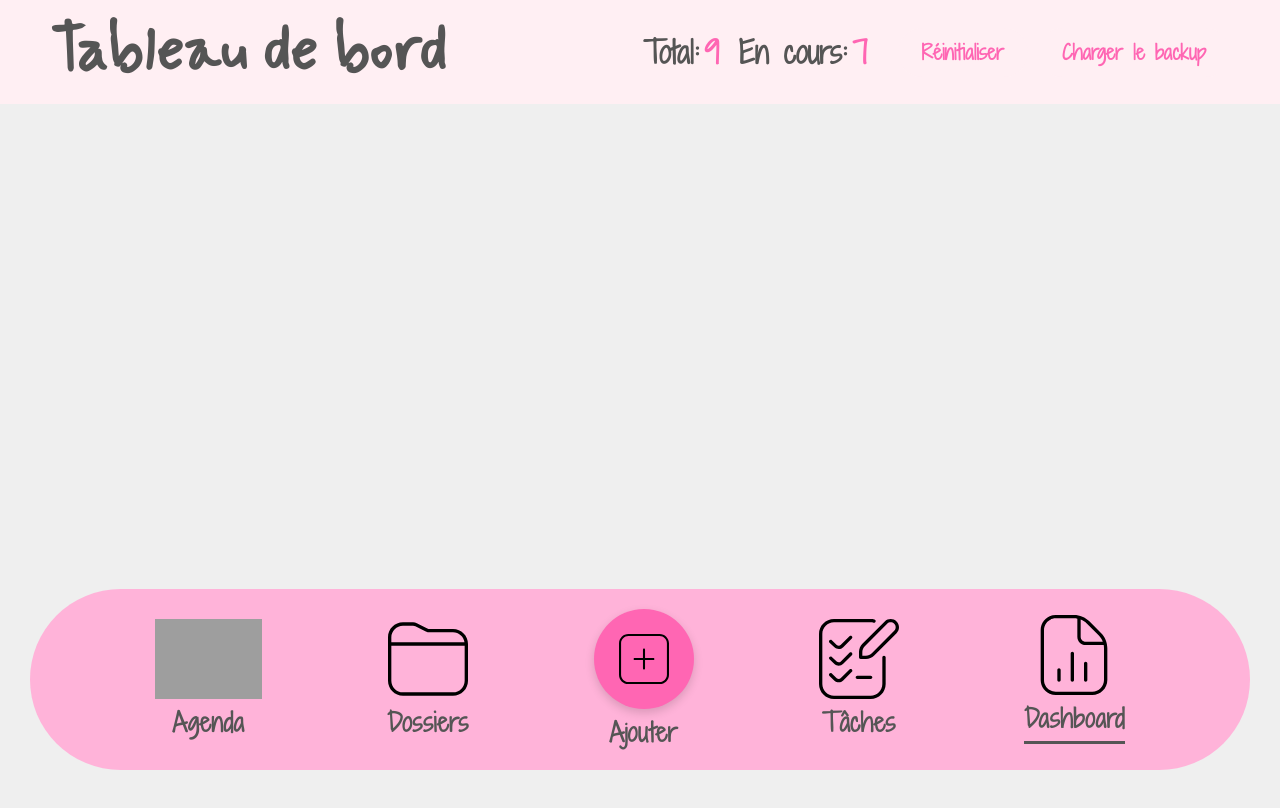
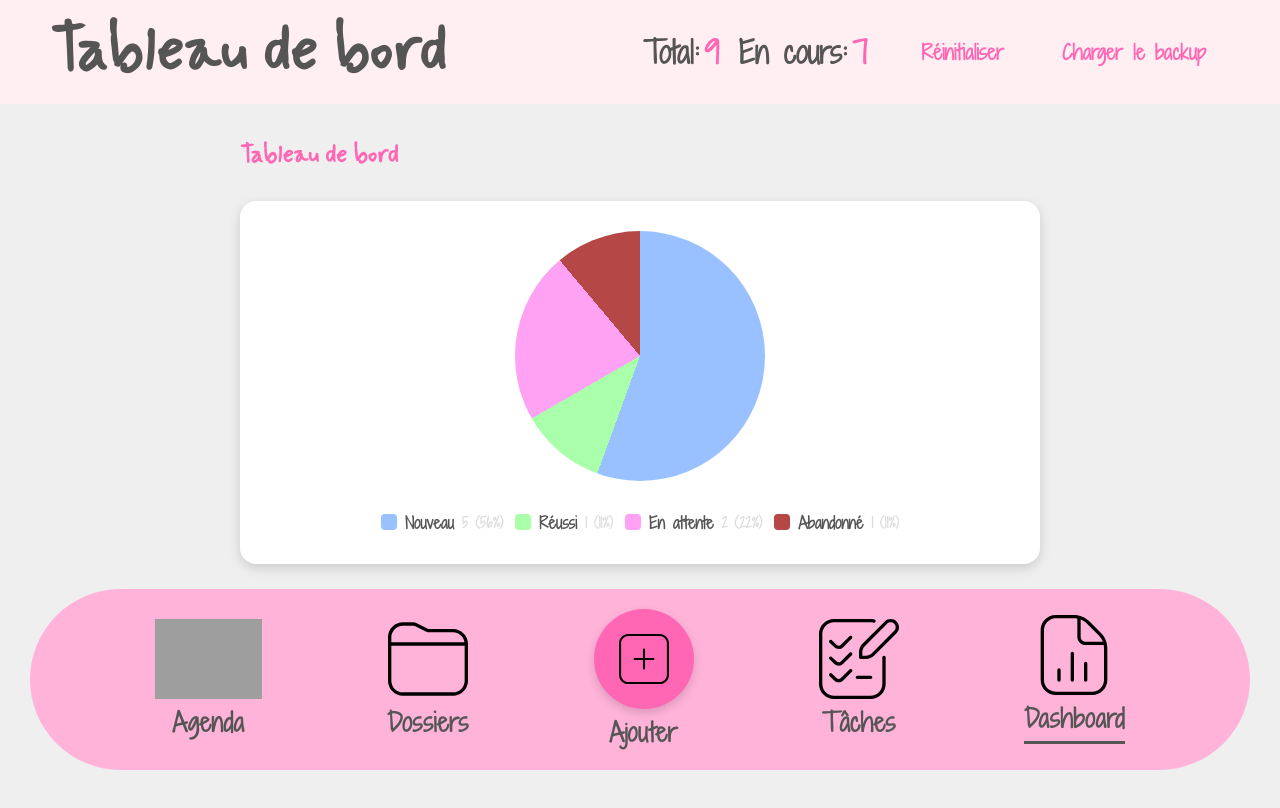
Before and after one commit to claire-arsena/ToDo-List, a React (Create React App) app in the folder ma-liste/: page /dashboard in a window 1280 px wide. Shown: the top 808 px of the page. Built offline with nearby package versions, Linux system fonts and the light colour scheme; grey boxes are pictures that could not be loaded.

Commit message:
feat : ajout d'un diagramme pour visualiser les taches par tag

```diff
--- a/ma-liste/src/views/Dashboard.js
+++ b/ma-liste/src/views/Dashboard.js
@@ -1,7 +1,83 @@
+import { useContext, useMemo } from 'react';
+import { TodoContext } from '../ctx/TodoContext';
+import { ETATS } from '../config/constants';
+import './Dashboard.css';
+
+const STATUS_COLORS = {
+  [ETATS.NOUVEAU]: 'var(--color-status-new)',
+  [ETATS.EN_COURS]: 'var(--color-status-progress)',
+  [ETATS.REUSSI]: 'var(--color-status-done)',
+  [ETATS.EN_ATTENTE]: 'var(--color-status-waiting)',
+  [ETATS.ABANDONNE]: 'var(--color-status-cancelled)',
+};
+
 function Dashboard() {
-    return (
-        <section className="dashboard">
-        </section>
-    )
+  const { tasks } = useContext(TodoContext);
+
+  const statusData = useMemo(() => {
+    const total = tasks.length;
+    if (total === 0) return { segments: [], total: 0 };
+
+    const counts = {};
+    Object.values(ETATS).forEach(status => {
+      counts[status] = 0;
+    });
+    tasks.forEach(task => {
+      if (counts[task.status] !== undefined) {
+        counts[task.status]++;
+      }
+    });
+
+    let cumulative = 0;
+    const segments = Object.entries(counts)
+      .filter(([, count]) => count > 0)
+      .map(([status, count]) => {
+        const percent = (count / total) * 100;
+        const start = cumulative;
+        cumulative += percent;
+        return { status, count, percent, start, end: cumulative };
+      });
+
+    return { segments, total };
+  }, [tasks]);
+
+  const gradientParts = statusData.segments.map(
+    seg => `${STATUS_COLORS[seg.status]} ${seg.start}% ${seg.end}%`
+  );
+  const gradient = gradientParts.length > 0
+    ? `conic-gradient(${gradientParts.join(', ')})`
+    : 'none';
+
+  return (
+    <section className="dashboard">
+      <h1>Tableau de bord</h1>
+      {statusData.total === 0 ? (
+        <p>Aucune tâche à afficher</p>
+      ) : (
+        <article className="chart-container">
+          <figure
+            className="pie-chart"
+            style={{ background: gradient }}
+            aria-label="Répartition des tâches par statut"
+          ></figure>
+          <figcaption className="chart-legend">
+            {statusData.segments.map(seg => (
+              <p key={seg.status} className="legend-item">
+                <b
+                  className="legend-color"
+                  style={{ backgroundColor: STATUS_COLORS[seg.status] }}
+                ></b>
+                <strong className="legend-label">{seg.status}</strong>
+                <small className="legend-value">
+                  {seg.count} ({Math.round(seg.percent)}%)
+                </small>
+              </p>
+            ))}
+          </figcaption>
+        </article>
+      )}
+    </section>
+  );
 }
+
 export default Dashboard;
```
